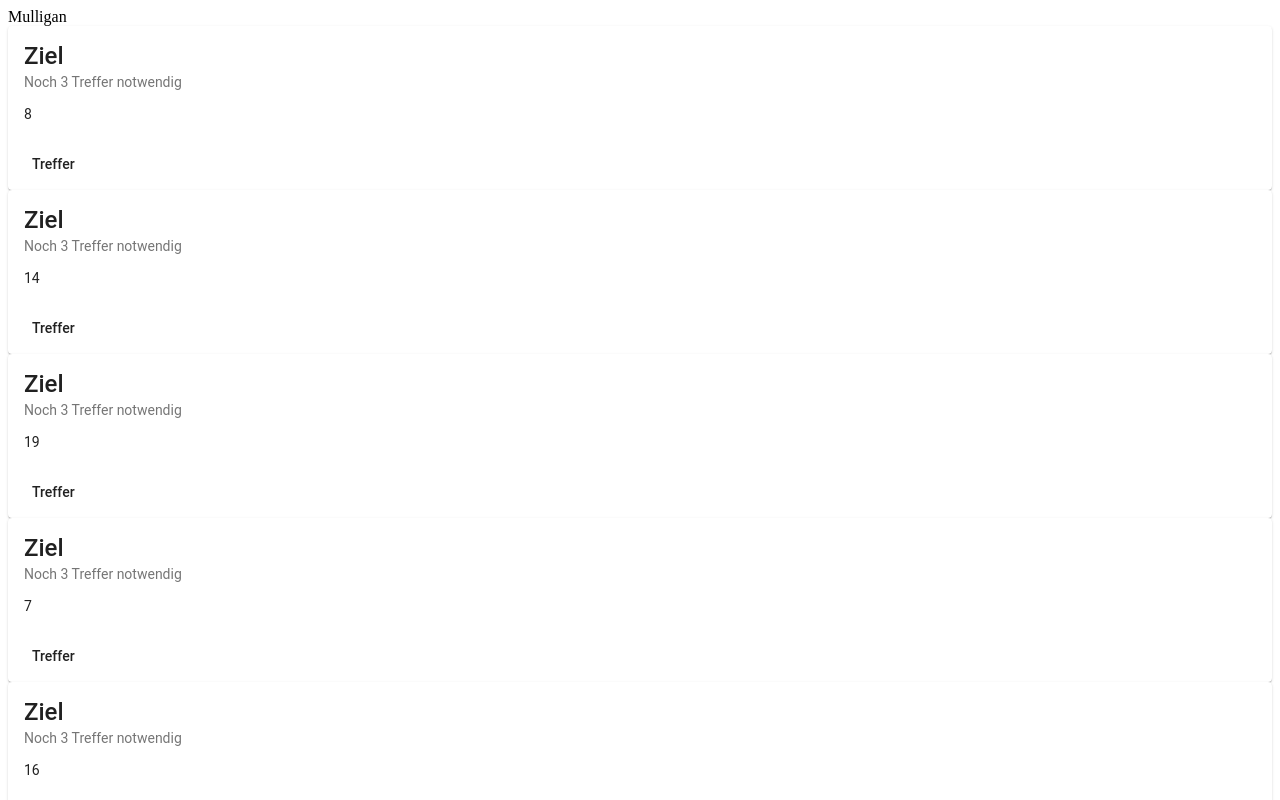
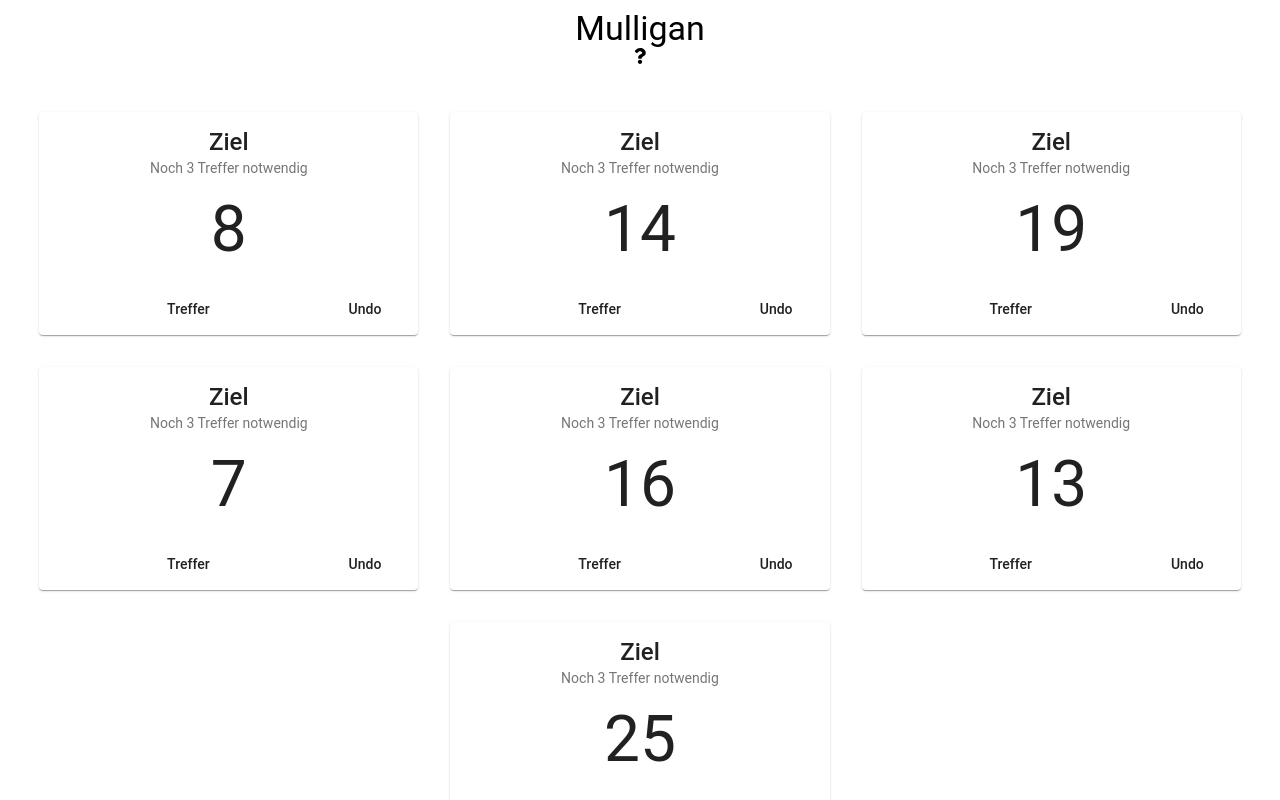
Before and after one commit to rehne93/web-dart-games, an Angular app: page /mulligan in a window 1280 px wide. Shown: the top 800 px of the page. Built offline with nearby package versions, Linux system fonts and the light colour scheme.

Commit message:
Mulligan eingebaut

```diff
--- a/src/app/mulligan/mulligan.module.ts
+++ b/src/app/mulligan/mulligan.module.ts
@@ -4,6 +4,8 @@ import { MulliganComponent } from './mulligan/mulligan.component';
 import { NumberFieldComponent } from './number-field/number-field.component';
 import {MatCardModule} from '@angular/material/card';
 import {MatButtonModule} from '@angular/material/button';
+import {FontAwesomeModule} from '@fortawesome/angular-fontawesome';
+import {MatTooltipModule} from '@angular/material/tooltip';
 
 
 
@@ -12,7 +14,9 @@ import {MatButtonModule} from '@angular/material/button';
   imports: [
     CommonModule,
     MatCardModule,
-    MatButtonModule
+    MatButtonModule,
+    FontAwesomeModule,
+    MatTooltipModule
   ],
   exports:[
     MulliganComponent,
--- a/src/app/mulligan/mulligan/mulligan.component.css
+++ b/src/app/mulligan/mulligan/mulligan.component.css
@@ -0,0 +1,6 @@
+.mulligan {
+  display: flex;
+  flex-direction: column;
+  justify-content: center;
+  align-content: center;
+}
--- a/src/app/mulligan/mulligan/mulligan.component.html
+++ b/src/app/mulligan/mulligan/mulligan.component.html
@@ -1,8 +1,16 @@
-Mulligan
+<div class="mulligan">
+  <div style="display: inline-block; margin-bottom: 2rem">
+    <span class="mat-display-1 flex-center" style="margin-bottom: 0">Mulligan</span>
+    <fa-icon class="flex-center" [icon]="questionIcon"
+             matTooltip="{{this.ANLEITUNG}}">
+    </fa-icon>
+  </div>
 
-<app-number-field></app-number-field>
-<app-number-field></app-number-field>
-<app-number-field></app-number-field>
-<app-number-field></app-number-field>
-<app-number-field></app-number-field>
-<app-number-field></app-number-field>
+  <div class="flex-center" style="flex-wrap: wrap">
+    <ng-container *ngFor="let i of [1,2,3,4,5,6]">
+      <app-number-field style="flex: 0 1 30%; margin: 1rem"></app-number-field>
+    </ng-container>
+    <app-number-field style="flex: 0 1 30%; margin: 1rem" [isBull]="true"></app-number-field>
+  </div>
+  <button mat-button (click)="refresh()">Neustart</button>
+</div>
--- a/src/app/mulligan/mulligan/mulligan.component.ts
+++ b/src/app/mulligan/mulligan/mulligan.component.ts
@@ -1,4 +1,5 @@
-import { Component, OnInit } from '@angular/core';
+import {Component, OnInit} from '@angular/core';
+import {faQuestion} from '@fortawesome/free-solid-svg-icons';
 
 @Component({
   selector: 'app-mulligan',
@@ -7,9 +8,18 @@ import { Component, OnInit } from '@angular/core';
 })
 export class MulliganComponent implements OnInit {
 
-  constructor() { }
+  readonly ANLEITUNG = 'Beim Mulligan ist das Ziel, bei allen 6 Zahlen das Trippel sowie das Bulls-Eye je drei mal zu treffen. Für Anfänger können auch die Einzelzahlen drei Mal getroffen werden. ';
+  questionIcon = faQuestion;
+
+  constructor() {
+  }
 
   ngOnInit(): void {
   }
 
+
+  refresh() {
+    window.location.reload();
+  }
+
 }
--- a/src/app/mulligan/number-field/number-field.component.html
+++ b/src/app/mulligan/number-field/number-field.component.html
@@ -1,14 +1,17 @@
-<mat-card [style]="hitsNeccassary === 0 ? 'background:green' : ''">
-  <mat-card-title>
+<mat-card [style]="hitsNeccassary === 0 ? 'background:#62fc03' : ''">
+  <mat-card-title style="text-align: center">
     Ziel
   </mat-card-title>
-  <mat-card-subtitle>
+  <mat-card-subtitle style="text-align: center">
     Noch {{this.hitsNeccassary}} Treffer notwendig
   </mat-card-subtitle>
-  <mat-card-content>
-    {{this.targetNumber}}
+  <mat-card-content style="text-align: center; font-size: 4rem">
+    <span style="text-align: center">{{this.targetNumber}}</span>
   </mat-card-content>
-  <mat-card-actions>
-    <button mat-button (click)="hitTarget()">Treffer</button>
+  <mat-card-actions style="text-align: center">
+    <ng-container class="flex-center">
+      <button style="flex:0 1 75%; width: 75%" mat-button (click)="hitTarget()">Treffer</button>
+      <button style="flex: 0 1 25%" mat-button (click)="unHitTarget()">Undo</button>
+    </ng-container>
   </mat-card-actions>
 </mat-card>
--- a/src/app/mulligan/number-field/number-field.component.ts
+++ b/src/app/mulligan/number-field/number-field.component.ts
@@ -1,4 +1,4 @@
-import {Component, OnInit} from '@angular/core';
+import {Component, Input, OnInit} from '@angular/core';
 import {MulliganService} from '../mulligan.service';
 
 @Component({
@@ -9,12 +9,17 @@ import {MulliganService} from '../mulligan.service';
 export class NumberFieldComponent implements OnInit {
 
 
+  @Input() isBull: boolean = false;
+
   /**
    * Anzuvisierende Nummer
    */
   targetNumber: number = 0;
 
 
+  /**
+   * Notwendige Treffer
+   */
   hitsNeccassary: number = 3;
 
 
@@ -22,6 +27,10 @@ export class NumberFieldComponent implements OnInit {
   }
 
   ngOnInit(): void {
+    if (this.isBull) {
+      this.targetNumber = 25;
+      return;
+    }
     const num = Math.floor(Math.random() * 20 + 1);
     if (!this.mulliganService.numberUsed(num)) {
       this.targetNumber = num;
@@ -33,10 +42,22 @@ export class NumberFieldComponent implements OnInit {
   }
 
 
+  /**
+   * Ziel getroffen
+   */
   hitTarget() {
     if (this.hitsNeccassary !== 0) {
       this.hitsNeccassary--;
     }
   }
 
+  /**
+   * Treffer rückgängig machen
+   */
+  unHitTarget() {
+    if (this.hitsNeccassary !== 3) {
+      this.hitsNeccassary++;
+    }
+  }
+
 }
--- a/src/styles.css
+++ b/src/styles.css
@@ -1,2 +1,6 @@
 /* You can add global styles to this file, and also import other style files */
 @import '@angular/material/prebuilt-themes/deeppurple-amber.css';
+.flex-center{
+  display: flex;
+  justify-content: center;
+}
```
